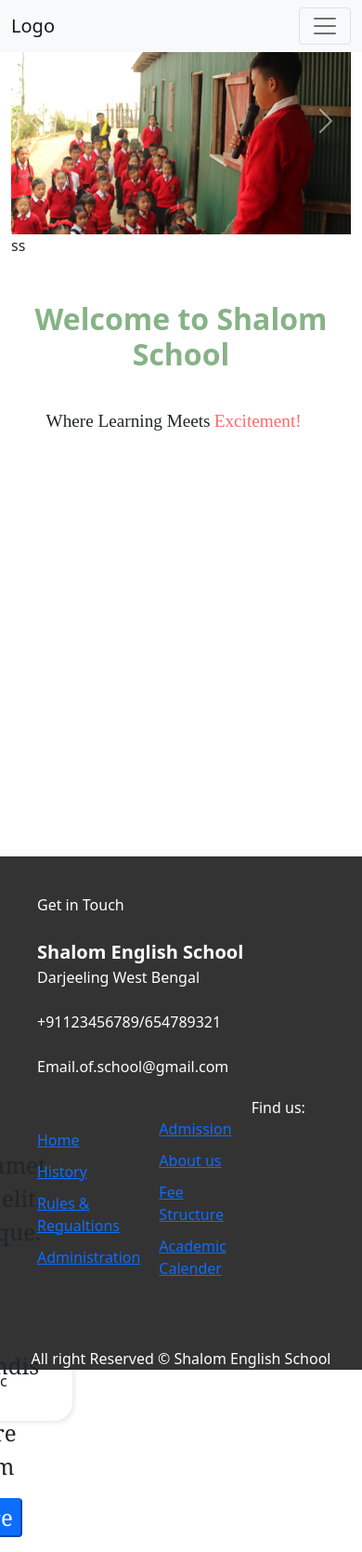
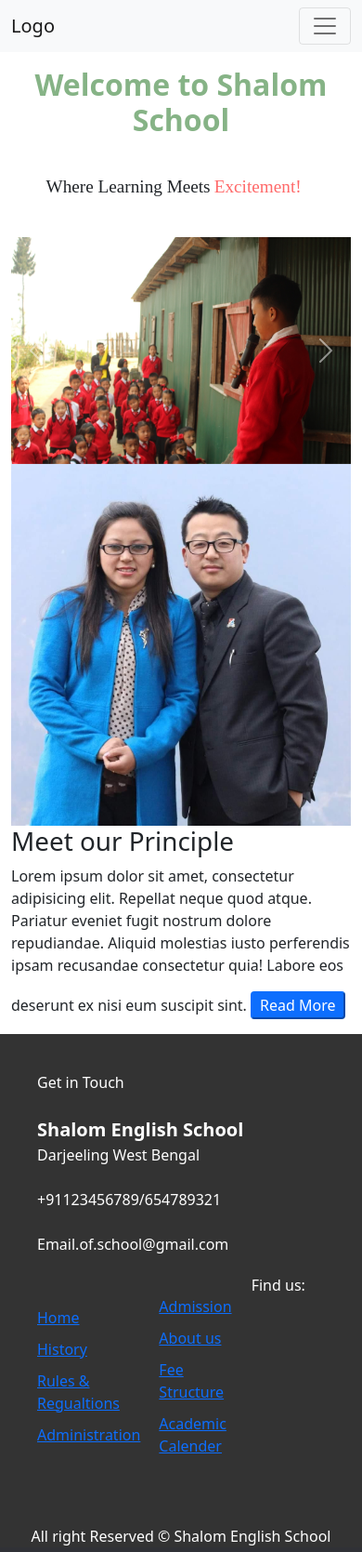
Before and after one commit to TechSage369/ShalomWebsite, a Django app: page / in a window 390 px wide. Shown: the whole page at 93% size. Run offline with Django 4.2, Linux system fonts and the light colour scheme; some libraries are stand-ins or nearby versions; some web fonts are replaced; grey boxes are pictures that could not be loaded.

Commit message:
Refractor: homepage

```diff
--- a/backend/static/css/custom/homepage.css
+++ b/backend/static/css/custom/homepage.css
@@ -1,17 +1,5 @@
 body {
     background-color: #ffffff9d;
-}
-
-.section {
-
-    /* display: flex; */
-    /* justify-content: center; */
-    /* align-items: center; */
-    /* width: 100%; */
-    /* height: 30rem; */
-    /* padding: 50px 0px; */
-
-    /* align-items: center; */
 }
 
 
@@ -73,39 +61,7 @@ body {
 }
 
 
-#principle-tagline {
-    display: block;
-}
 
-.image-block {
-    display: flex;
-    flex-wrap: wrap;
-    justify-content: center;
-    align-items: center;
-    height: 80vh;
-    margin: 0px 200px;
-}
-
-.sh-principle-image {
-    border-radius: 20px;
-}
-
-.sh-section {
-    width: 100%;
-    height: 42vh;
-    /* border: 2px solid black; */
-    font-size: 24px;
-    font-family: Georgia, 'Times New Roman', Times, serif;
-    padding: 20px;
-    background-color: #fff;
-    border-radius: 20px;
-    box-shadow: 2px 2px 5px #eae7e7;
-    margin-left: -300px;
-}
-
-.sh-margin {
-    height: 50vh;
-}
 
 @media (max-width: 1200px){
     .sh-tg-color {
--- a/backend/templates/website/homepage.html
+++ b/backend/templates/website/homepage.html
@@ -6,16 +6,15 @@
     {% include 'website/partials/navbar.html' %}
 {% endblock header %}
 {% block content %}
+    <!-- Tagline Welcome and read more -->
+    <div class="section container">{% include 'website/partials/tagline.html' %}</div>
     <!-- Carousel Section for images -->
     {% include 'website/partials/carousel.html' %}
-    <!-- Tagline Welcome and read more -->
-    <div class="section container">{% include 'website/partials/tagline.html' %}</div>
     <!-- Principle Say -->
     <div class="section container sh-margin">{% include 'website/partials/principle-say.html' %}</div>
     <!-- Events list -->
     <!-- Blog Section -->
     <!-- Segway to Gallery -->
-    <!--Footer-->
+    <!-- Footer -->
     {% include 'website/partials/footer.html' %}
-    c
 {% endblock content %}
```
Also changed, not shown: other parts of backend/static/css/custom/homepage.css (+54 -0 lines).
